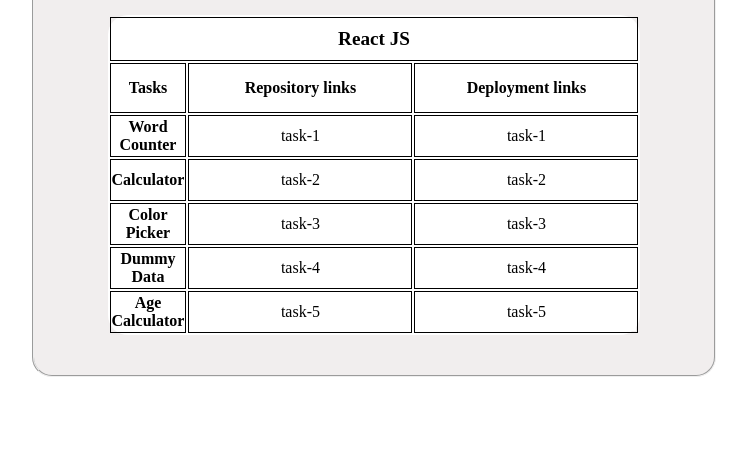
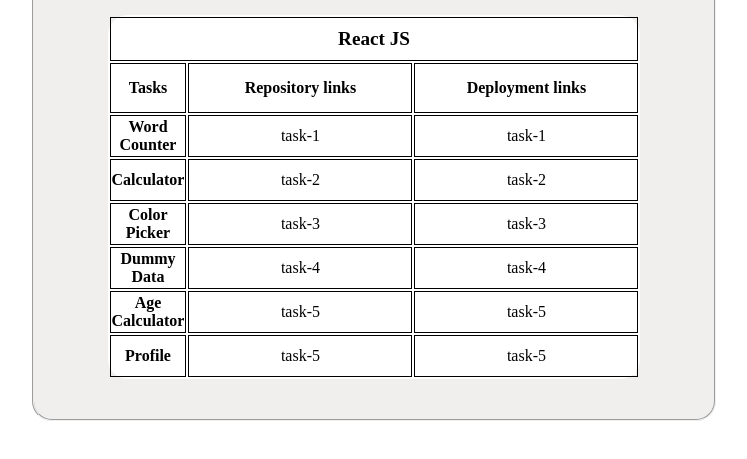
Before and after one commit to Ananya-Polisetty/Assignment_3, a plain HTML site: page index.html in a window 1280 px wide. Shown: the part 115-574 px from the top of the page, without its empty margins (266-1013 px from the left). Drawn offline with Linux system fonts and the light colour scheme.

Commit message:
Update index.html

```diff
--- a/index.html
+++ b/index.html
@@ -111,6 +111,11 @@
         <td><a href="https://github.com/Ananya-Polisetty/a3_age_calc">task-5</a></td>
         <td><a href="https://a3-age-calc.vercel.app/">task-5</a></td>
     </tr>
+    <tr>
+        <th>Profile</th>
+        <td><a href="https://github.com/Ananya-Polisetty/a3_profile">task-5</a></td>
+        <td><a href="https://a3-age-calc.vercel.app/">task-5</a></td>
+    </tr>
 
 
 </tbody></table>
```
